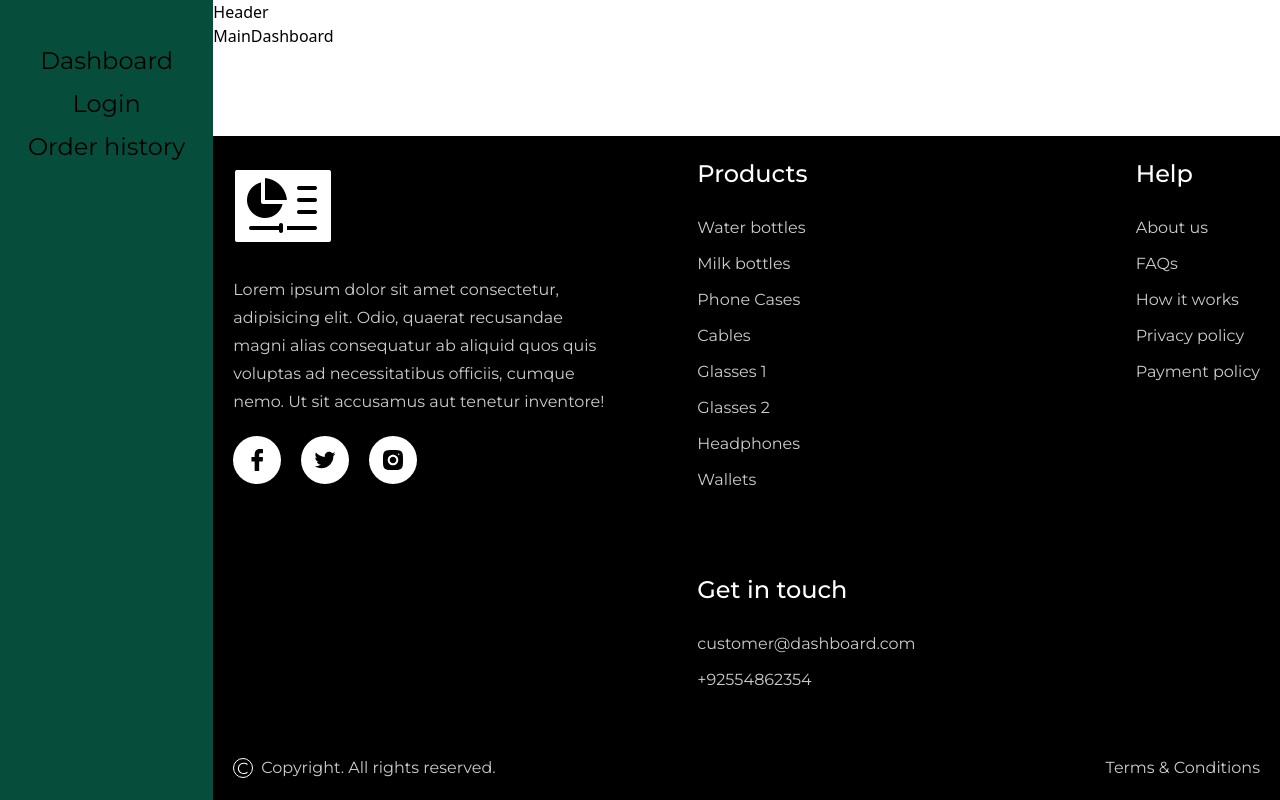
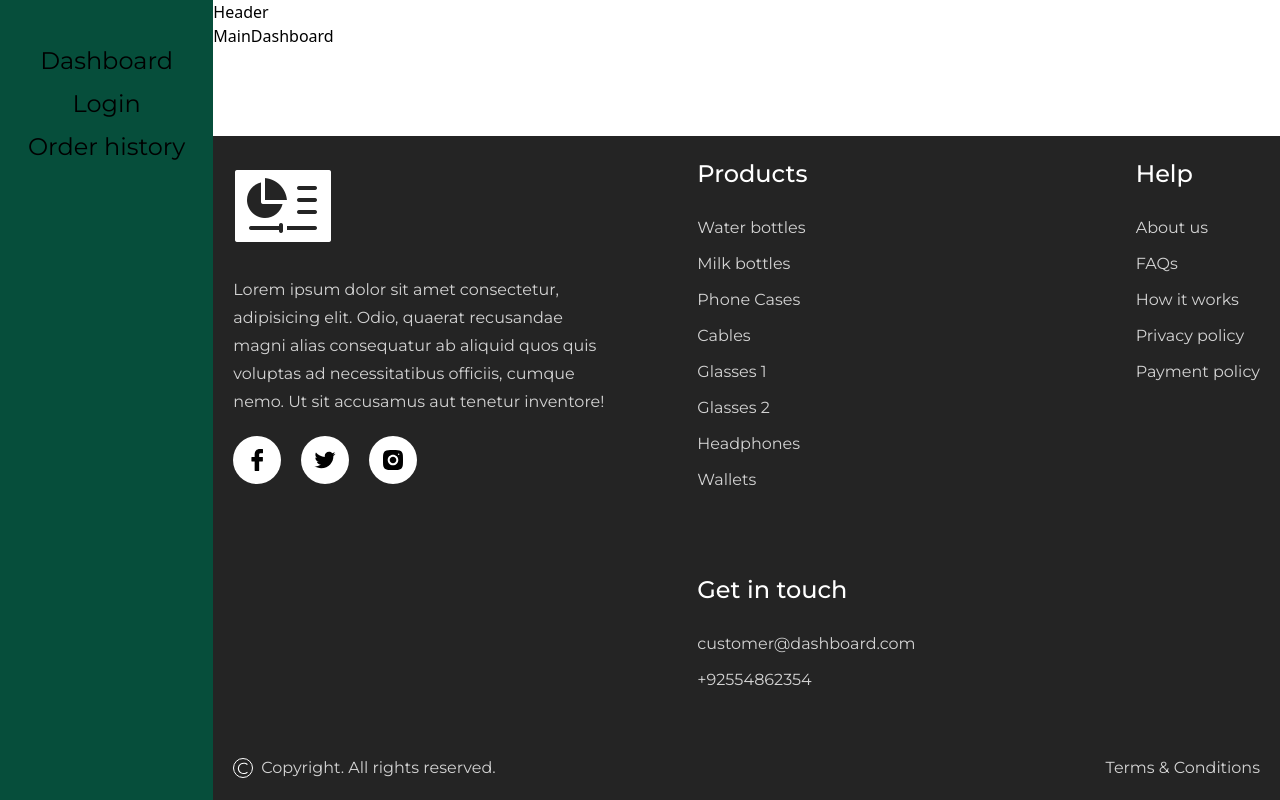
Before and after one commit to loneCapricorn/tech-assignment, a React (Vite) app: page / in a window 1280 px wide. Built offline with nearby package versions, Linux system fonts and the light colour scheme; a web font is replaced by a local one.

Commit message:
Update BG color & href

```diff
--- a/src/components/Footer.jsx
+++ b/src/components/Footer.jsx
@@ -4,10 +4,10 @@ import { copyrightSign } from "../assets/icons";
 
 const Footer = () => {
   return (
-    <footer className="bg-black p-5">
+    <footer className="bg-primary p-5">
       <div className="flex justify-between gap-20 flex-wrap max-lg:flex-col">
         <div className="flex flex-col items-start gap-5">
-          <a href="#">
+          <a href="/">
             <img src={dashboard} />
           </a>
           <p className="text-base leading-7 font-montserrat text-white-400 sm:max-w-sm">
```
